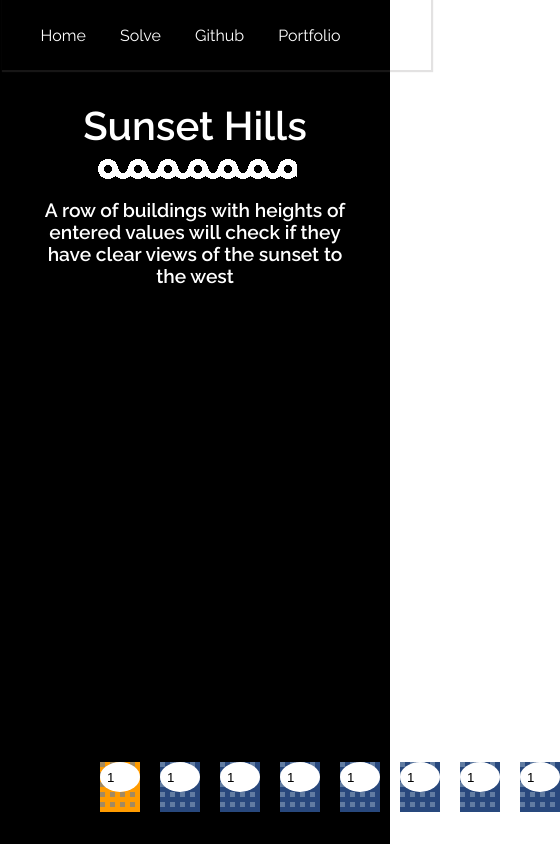
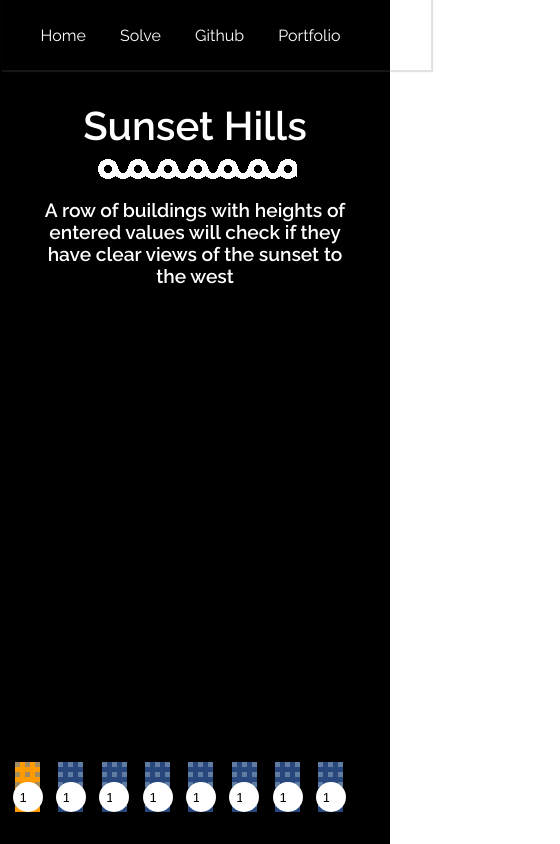
Before and after one commit to GregNicholas/SunsetHills, a React (Create React App) app: page /solve in a window 390 px wide. Shown: the whole page, 560 px wide, since content can reach past the window. Built offline with nearby package versions, Linux system fonts and the light colour scheme.

Commit message:
responsive for mobile building widths, inputs styling javascript in Buildings to determine spacing by screen width

```diff
--- a/public/styles.css
+++ b/public/styles.css
@@ -49,7 +49,12 @@ header {
 .nav-link {
   cursor: pointer;
   color: white;
-  text-decoration: none !important;
+  text-decoration: none;
+}
+
+.nav-link:hover {
+  text-decoration: underline;
+  text-underline-offset: 0.75em;
 }
 
 .home_info {
@@ -138,7 +143,8 @@ input {
   height: 30px;
   width: 40px;
   border-radius: 50%;
-  position: relative;
+  position: absolute;
+  bottom: 0;
   left: 50%;
   transform: translateX(-50%);
   border: none;
@@ -150,6 +156,13 @@ input {
   h1 {
     font-size: 3rem;
   }
+
+  .building {
+    width: 25px;
+  }
+  input {
+    width: 30px;
+  }
 }
 
 @media only screen and (min-width: 768px) {
--- a/src/components/Building.js
+++ b/src/components/Building.js
@@ -1,19 +1,27 @@
-import React, { useState } from "react";
+import React from "react";
 
 export default function Building({
+  windowWidth,
   bldgStats,
   bldgNum,
   handleChangeBuildingHeight
 }) {
+  let leftPosition;
+  if (windowWidth > 500) {
+    leftPosition = (windowWidth / 9) * bldgNum + 40;
+  } else {
+    leftPosition = (windowWidth / 9) * bldgNum + 15;
+  }
+
+  console.log(leftPosition);
   const bldgStyle = {
     height: `${bldgStats.height * 50}px`,
     backgroundImage: `${bldgStats.color}`,
     //backgroundImage: "repeating-linear-gradient(to bottom, transparent, transparent 5px, #28487d 5px, #28487d 10px), repeating-linear-gradient(to right, #617ca2, #617ca2 5px, #28487d 5px, #28487d 10px)",
     position: "absolute",
     bottom: "2rem",
-    left: `${bldgNum * 60 + 100}px`
+    left: `${leftPosition}px`
   };
-  // console.log(bldgStyle);
   return (
     <div className="building" style={bldgStyle}>
       <input
--- a/src/components/Home.js
+++ b/src/components/Home.js
@@ -1,4 +1,5 @@
 import React from "react";
+import { Link } from "react-router-dom";
 import background from "../images/skyscraper-row.jpeg";
 
 export default function Home() {
@@ -19,7 +20,11 @@ export default function Home() {
         </div>
         <p style={{ top: "35%" }}>
           Enter numbers to represent building heights, and buildings that can
-          see the sunset will be displayed in green.
+          see the sunset will be displayed in green. Click{" "}
+          <Link to="Solve" style={{ color: "white" }}>
+            Solve
+          </Link>{" "}
+          to see it in action.
         </p>
       </div>
     </div>
--- a/src/components/Solve.js
+++ b/src/components/Solve.js
@@ -1,7 +1,9 @@
-import React, { useState } from "react";
+import React, { useState, useEffect } from "react";
 import Building from "./Building";
 
 export default function Solve() {
+  const [width, setWidth] = useState(window.innerWidth);
+
   const bluePaint =
     "repeating-linear-gradient(to bottom, transparent, transparent 5px, #28487d 5px, #28487d 10px), repeating-linear-gradient(to right, #617ca2, #617ca2 5px, #28487d 5px, #28487d 10px)";
   const orangePaint =
@@ -17,6 +19,20 @@ export default function Solve() {
     { height: 1, color: bluePaint },
     { height: 1, color: bluePaint }
   ]);
+
+  useEffect(() => {
+    function handleResize() {
+      setWidth(window.innerWidth);
+    }
+
+    window.addEventListener("resize", handleResize);
+
+    handleResize();
+
+    return () => {
+      window.removeEventListener("resize", handleResize);
+    };
+  }, [setWidth]);
 
   const handleChangeBuildingHeight = (index, height) => {
     let bHeight = height;
@@ -65,6 +81,7 @@ export default function Solve() {
           return (
             <Building
               key={i}
+              windowWidth={width}
               bldgStats={building}
               bldgNum={i}
               handleChangeBuildingHeight={handleChangeBuildingHeight}
```
Also changed, not shown: 1 other file (tests, documents, lock files or other folders).
